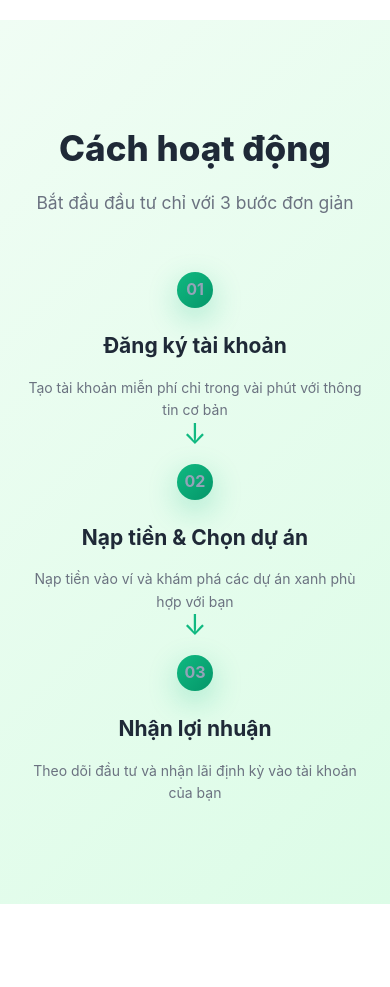
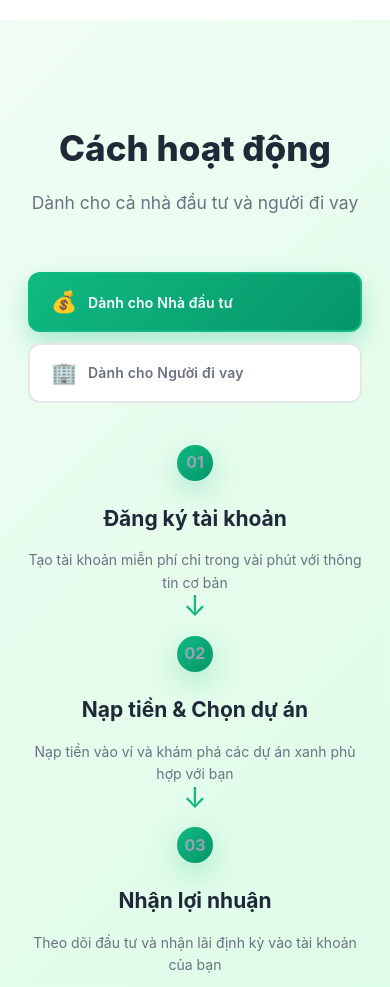
Before and after one commit to thaihoc1310/green_fund, a React (Vite) app in the folder front_end/: page / in a window 390 px wide. Shown: the part 2940-3927 px from the top of the page. Built offline with nearby package versions, Linux system fonts and the light colour scheme.

Commit message:
feat: Add tabbed navigation for investor and borrower steps on LandingPage

```diff
--- a/front_end/src/components/LandingPage.css
+++ b/front_end/src/components/LandingPage.css
@@ -361,11 +361,52 @@
   background: linear-gradient(135deg, #f0fdf4 0%, #dcfce7 100%);
 }
 
+/* Tabs */
+.tabs-container {
+  display: flex;
+  justify-content: center;
+  gap: 1rem;
+  margin: 3rem 0;
+}
+
+.tab-button {
+  padding: 1rem 2.5rem;
+  background: white;
+  border: 2px solid #e5e7eb;
+  border-radius: 12px;
+  font-size: 1.125rem;
+  font-weight: 600;
+  color: #6b7280;
+  cursor: pointer;
+  transition: all 0.3s ease;
+  display: flex;
+  align-items: center;
+  gap: 0.75rem;
+}
+
+.tab-button:hover {
+  border-color: #10b981;
+  color: #10b981;
+  transform: translateY(-2px);
+}
+
+.tab-button.active {
+  background: linear-gradient(135deg, #10b981 0%, #059669 100%);
+  border-color: #10b981;
+  color: white;
+  box-shadow: 0 10px 25px rgba(16, 185, 129, 0.3);
+}
+
+.tab-icon {
+  font-size: 1.5rem;
+}
+
 .steps-container {
   display: grid;
   grid-template-columns: repeat(3, 1fr);
   gap: 3rem;
   margin-top: 3rem;
+  animation: fadeInUp 0.6s ease;
 }
 
 .step-item {
@@ -623,6 +664,16 @@
     grid-template-columns: repeat(2, 1fr);
   }
 
+  .tabs-container {
+    flex-direction: column;
+    gap: 0.75rem;
+  }
+
+  .tab-button {
+    padding: 0.875rem 1.5rem;
+    font-size: 1rem;
+  }
+
   .steps-container {
     grid-template-columns: 1fr;
   }
--- a/front_end/src/components/LandingPage.jsx
+++ b/front_end/src/components/LandingPage.jsx
@@ -6,6 +6,7 @@ import logo from '../assets/logo.png';
 const LandingPage = () => {
   const navigate = useNavigate();
   const [scrolled, setScrolled] = useState(false);
+  const [activeTab, setActiveTab] = useState('investor'); // 'investor' or 'borrower'
 
   useEffect(() => {
     const handleScroll = () => {
@@ -155,8 +156,29 @@ const LandingPage = () => {
         <div className="section-container">
           <div className="section-header">
             <h2>Cách hoạt động</h2>
-            <p>Bắt đầu đầu tư chỉ với 3 bước đơn giản</p>
+            <p>Dành cho cả nhà đầu tư và người đi vay</p>
           </div>
+
+          {/* Tabs */}
+          <div className="tabs-container">
+            <button
+              className={`tab-button ${activeTab === 'investor' ? 'active' : ''}`}
+              onClick={() => setActiveTab('investor')}
+            >
+              <span className="tab-icon">💰</span>
+              Dành cho Nhà đầu tư
+            </button>
+            <button
+              className={`tab-button ${activeTab === 'borrower' ? 'active' : ''}`}
+              onClick={() => setActiveTab('borrower')}
+            >
+              <span className="tab-icon">🏢</span>
+              Dành cho Người đi vay
+            </button>
+          </div>
+
+          {/* Investor Steps */}
+          {activeTab === 'investor' && (
             <div className="steps-container">
               <div className="step-item">
                 <div className="step-number">01</div>
@@ -180,6 +202,34 @@ const LandingPage = () => {
                 </div>
               </div>
             </div>
+          )}
+
+          {/* Borrower Steps */}
+          {activeTab === 'borrower' && (
+            <div className="steps-container">
+              <div className="step-item">
+                <div className="step-number">01</div>
+                <div className="step-content">
+                  <h3>Đăng ký & Xác thực</h3>
+                  <p>Tạo tài khoản và hoàn tất xác thực thông tin doanh nghiệp/cá nhân</p>
+                </div>
+              </div>
+              <div className="step-item">
+                <div className="step-number">02</div>
+                <div className="step-content">
+                  <h3>Tạo khoản vay</h3>
+                  <p>Mô tả dự án xanh của bạn, số tiền cần vay và mục đích sử dụng</p>
+                </div>
+              </div>
+              <div className="step-item">
+                <div className="step-number">03</div>
+                <div className="step-content">
+                  <h3>Nhận vốn & Hoàn trả</h3>
+                  <p>Sau khi được phê duyệt, nhận vốn và trả nợ theo lịch trình đã cam kết</p>
+                </div>
+              </div>
+            </div>
+          )}
         </div>
       </section>
 
```
Lines whose indentation alone changed are shown as unchanged.
